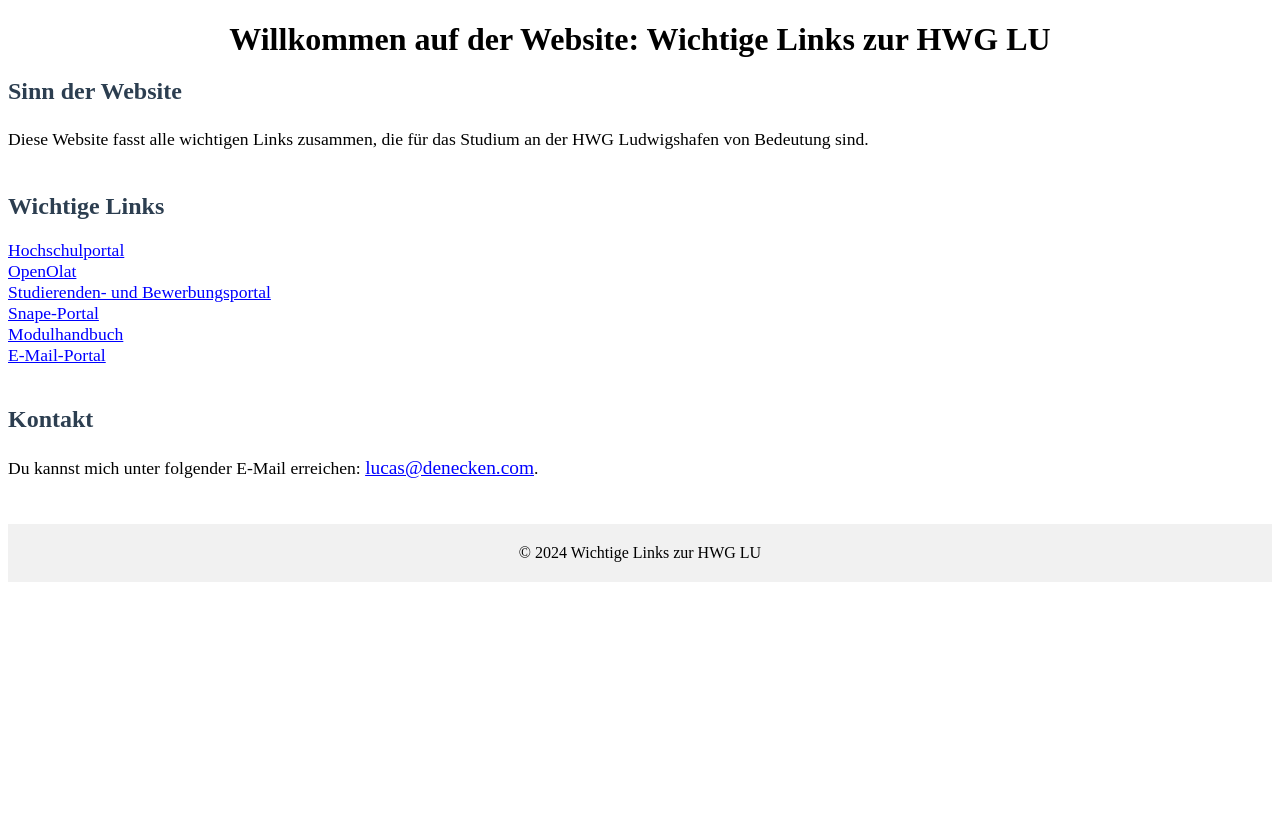
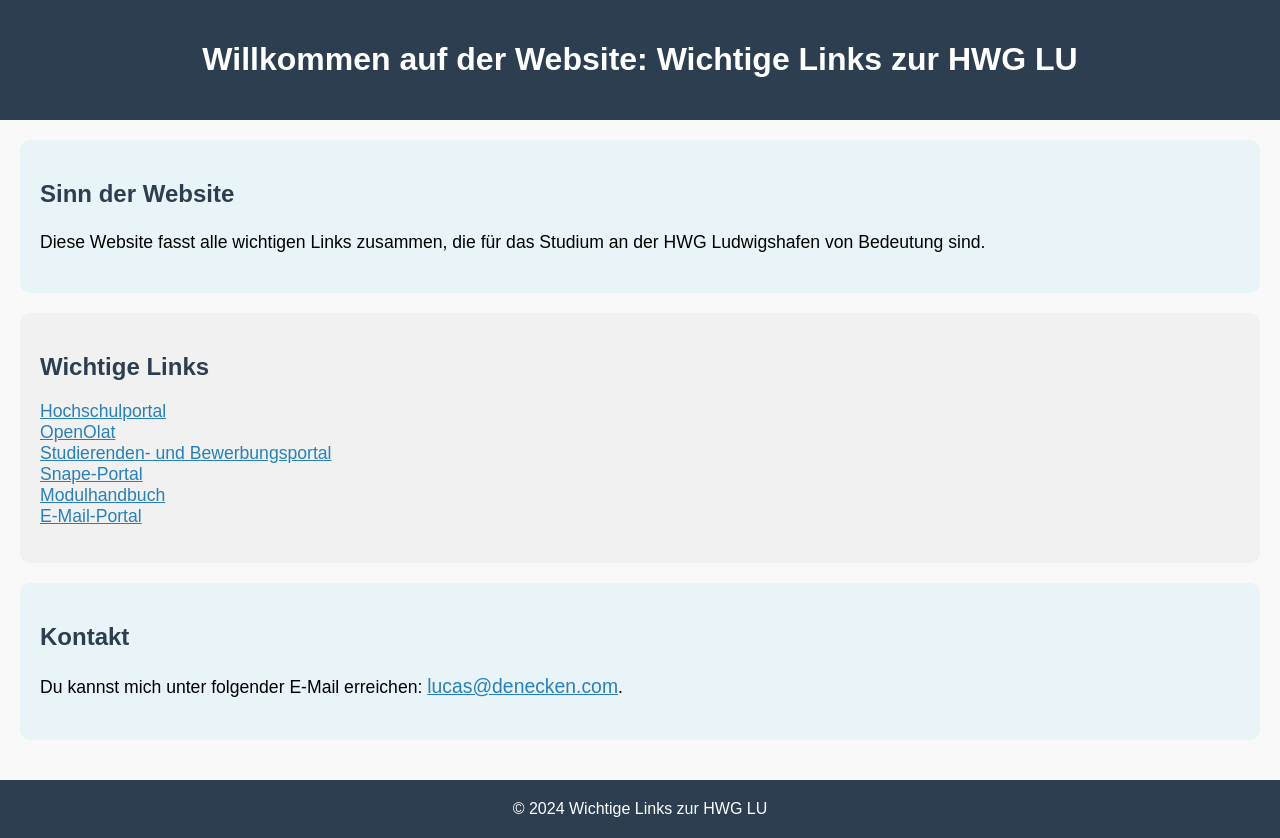
Before and after one commit to LucasMichelD/HWG_LU, a plain HTML site: page index.html in a window 1280 px wide. Before the commit the page ends 800 px from the top, so only its background shows below. Drawn offline with Linux system fonts and the light colour scheme.

Commit message:
Add files via upload

```diff
--- a/index.html
+++ b/index.html
@@ -6,48 +6,41 @@
     <meta http-equiv="X-UA-Compatible" content="IE=edge">
     <title>Wichtige Links zur HWG LU</title>
 </head>
-<body>
-    <header>
-        <h1 style="text-align: center; margin-bottom: 20px;">Willkommen auf der Website: Wichtige Links zur HWG LU</h1>
-        <nav>
-            <!--
-            <ul>
-                <li><a href="#sinn">Sinn der Website</a></li>
-                <li><a href="#links">Wichtige Links</a></li>
-                <li><a href="#contact">Kontakt</a></li>
-            </ul>
-            -->
-        </nav>
+<body style="font-family: Arial, sans-serif; background-color: #f9f9f9; margin: 0; padding: 0;">
+
+    <header style="background-color: #2c3e50; color: white; padding: 20px 0; text-align: center;">
+        <h1>Willkommen auf der Website: Wichtige Links zur HWG LU</h1>
     </header>
 
-    <main>
-        <section id="sinn" style="margin-bottom: 40px;">
+    <main style="padding: 20px;">
+        <section id="sinn" style="background-color: #e8f4f8; padding: 20px; margin-bottom: 20px; border-radius: 10px;">
             <h2 style="color: #2c3e50; font-size: 1.5em;">Sinn der Website</h2>
             <p style="line-height: 1.6; font-size: 1.1em;">Diese Website fasst alle wichtigen Links zusammen, die für das Studium an der HWG Ludwigshafen von Bedeutung sind.</p>
         </section>
 
-        <section id="links" style="margin-bottom: 40px;">
+        <section id="links" style="background-color: #f1f1f1; padding: 20px; margin-bottom: 20px; border-radius: 10px;">
             <h2 style="color: #2c3e50; font-size: 1.5em;">Wichtige Links</h2>
             <ul style="list-style-type: none; padding: 0;">
-                <li><a href="https://qisweb.icms.hwg-lu.de/qisserver/rds?state=user&type=0" target="_blank" style="color: blue; font-size: 1.1em;">Hochschulportal</a></li>
-                <li><a href="https://idp.hwg-lu.de/idp/profile/SAML2/Redirect/SSO?execution=e1s1&state=user&type=0" target="_blank" style="color: blue; font-size: 1.1em;">OpenOlat</a></li>
-                <li><a href="https://portal.icms.hwg-lu.de/qisserver/pages/cs/sys/portal/hisinoneStartPage.faces?state=user&type=0" target="_blank" style="color: blue; font-size: 1.1em;">Studierenden- und Bewerbungsportal</a></li>
-                <li><a href="http://snape.fh-ludwigshafen.de/moodle18/login/index.php?state=user&type=0" target="_blank" style="color: blue; font-size: 1.1em;">Snape-Portal</a></li>
-                <li><a href="https://www.hwg-lu.de/fileadmin/user_upload/fachbereiche/fachbereich-1/BIM/Allgemein/MDHB_BIM_Juni2021.pdf#page=36" target="_blank" style="color: blue; font-size: 1.1em;">Modulhandbuch</a></li>
-                <li><a href="https://idp.hwg-lu.de/idp/profile/SAML2/Redirect/SSO?execution=e1s1#path=/.mail/deleteditems" target="_blank" style="color: blue; font-size: 1.1em;">E-Mail-Portal</a></li>
+                <li><a href="https://qisweb.icms.hwg-lu.de/qisserver/rds?state=user&type=0" target="_blank" style="color: #2980b9; font-size: 1.1em;">Hochschulportal</a></li>
+                <li><a href="https://idp.hwg-lu.de/idp/profile/SAML2/Redirect/SSO?execution=e1s1&state=user&type=0" target="_blank" style="color: #2980b9; font-size: 1.1em;">OpenOlat</a></li>
+                <li><a href="https://portal.icms.hwg-lu.de/qisserver/pages/cs/sys/portal/hisinoneStartPage.faces?state=user&type=0" target="_blank" style="color: #2980b9; font-size: 1.1em;">Studierenden- und Bewerbungsportal</a></li>
+                <li><a href="http://snape.fh-ludwigshafen.de/moodle18/login/index.php?state=user&type=0" target="_blank" style="color: #2980b9; font-size: 1.1em;">Snape-Portal</a></li>
+                <li><a href="https://www.hwg-lu.de/fileadmin/user_upload/fachbereiche/fachbereich-1/BIM/Allgemein/MDHB_BIM_Juni2021.pdf#page=36" target="_blank" style="color: #2980b9; font-size: 1.1em;">Modulhandbuch</a></li>
+                <li><a href="https://idp.hwg-lu.de/idp/profile/SAML2/Redirect/SSO?execution=e1s1#path=/.mail/deleteditems" target="_blank" style="color: #2980b9; font-size: 1.1em;">E-Mail-Portal</a></li>
             </ul>
         </section>
 
-        <section id="contact">
+        <section id="contact" style="background-color: #e8f4f8; padding: 20px; margin-bottom: 20px; border-radius: 10px;">
             <h2 style="color: #2c3e50; font-size: 1.5em;">Kontakt</h2>
             <p style="line-height: 1.6; font-size: 1.1em;">Du kannst mich unter folgender E-Mail erreichen:
-                <a href="mailto:lucas@denecken.com" style="color: blue; font-size: 1.1em;">lucas@denecken.com</a>.
+                <a href="mailto:lucas@denecken.com" style="color: #2980b9; font-size: 1.1em;">lucas@denecken.com</a>.
             </p>
         </section>
     </main>
 
-    <footer style="text-align: center; padding: 20px 0; background-color: #f1f1f1; margin-top: 40px;">
+    <footer style="background-color: #2c3e50; color: white; text-align: center; padding: 20px 0; position: relative; bottom: 0; width: 100%;">
         <p style="margin: 0;">&copy; 2024 Wichtige Links zur HWG LU</p>
     </footer>
+
 </body>
 </html>
```
